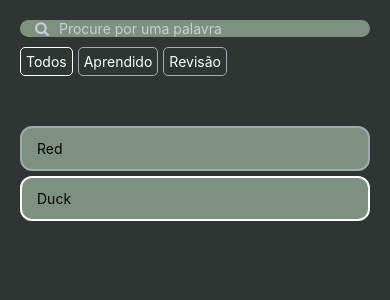
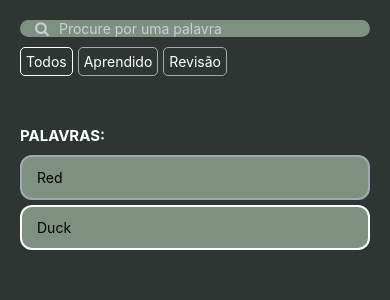
Before and after one commit to carlos-hns/Learning, a React Native app: screen / in a window 390 px wide. Shown: the top 300 px of the page. Built offline with nearby package versions, Linux system fonts and the light colour scheme.

Commit message:
Adiciona tratamento para lista vazia no componente de palavras

```diff
--- a/src/features/home/presentation/components/words/words_component.tsx
+++ b/src/features/home/presentation/components/words/words_component.tsx
@@ -2,6 +2,7 @@ import React from 'react';
 import {FlatList, Pressable, Text, View} from 'react-native';
 import WordEntity from '../../../domain/entities/word';
 import WordComponent from '../word/word_component';
+import WordsComponentStyle from './words_component_styles';
 
 interface WordsComponentProps {
   words: WordEntity[];
@@ -10,8 +11,19 @@ interface WordsComponentProps {
 const WordsComponent: React.FC<WordsComponentProps> = (
   props: WordsComponentProps,
 ) => {
+  if (props.words.length == 0) {
+    return (
+      <View style={WordsComponentStyle.container}>
+        <Text style={WordsComponentStyle.emptyText}>Você não tem nenhuma</Text>
+        <Text style={WordsComponentStyle.emptyText}>palavra cadastrada 🥺</Text>
+      </View>
+    );
+  }
+
   return (
     <>
+      <Text style={WordsComponentStyle.hasItemText}>PALAVRAS: </Text>
+      <View style={{height: 10}} />
       <FlatList
         data={props.words}
         renderItem={word => (
--- a/src/features/home/presentation/components/words/words_component_styles.ts
+++ b/src/features/home/presentation/components/words/words_component_styles.ts
@@ -1,5 +1,20 @@
 import {StyleSheet} from 'react-native';
 
-const WordsComponentStyle = StyleSheet.create({});
+const WordsComponentStyle = StyleSheet.create({
+  container: {
+    flex: 1,
+    alignItems: 'center',
+    justifyContent: 'center',
+  },
+  emptyText: {
+    color: 'white',
+    fontSize: 15,
+  },
+  hasItemText: {
+    color: 'white',
+    fontWeight: 'bold',
+    fontSize: 15,
+  },
+});
 
 export default WordsComponentStyle;
```
